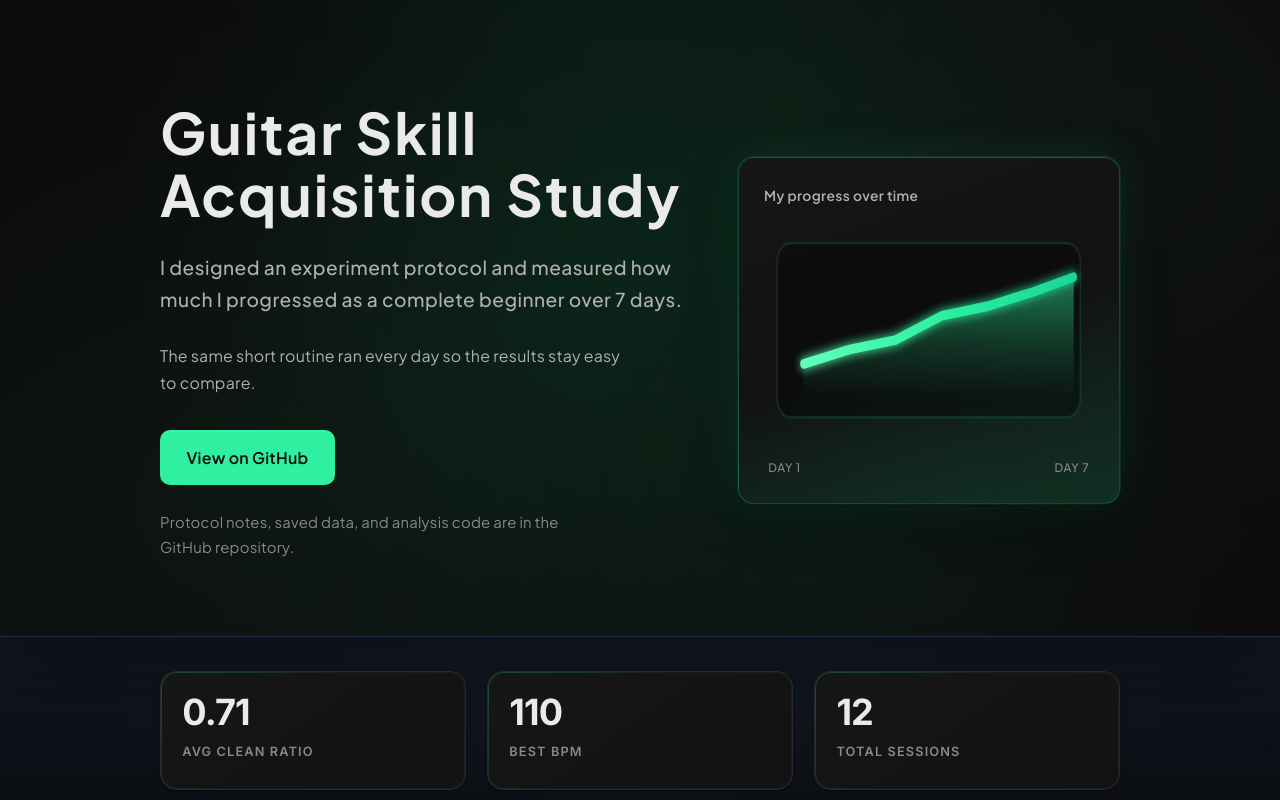
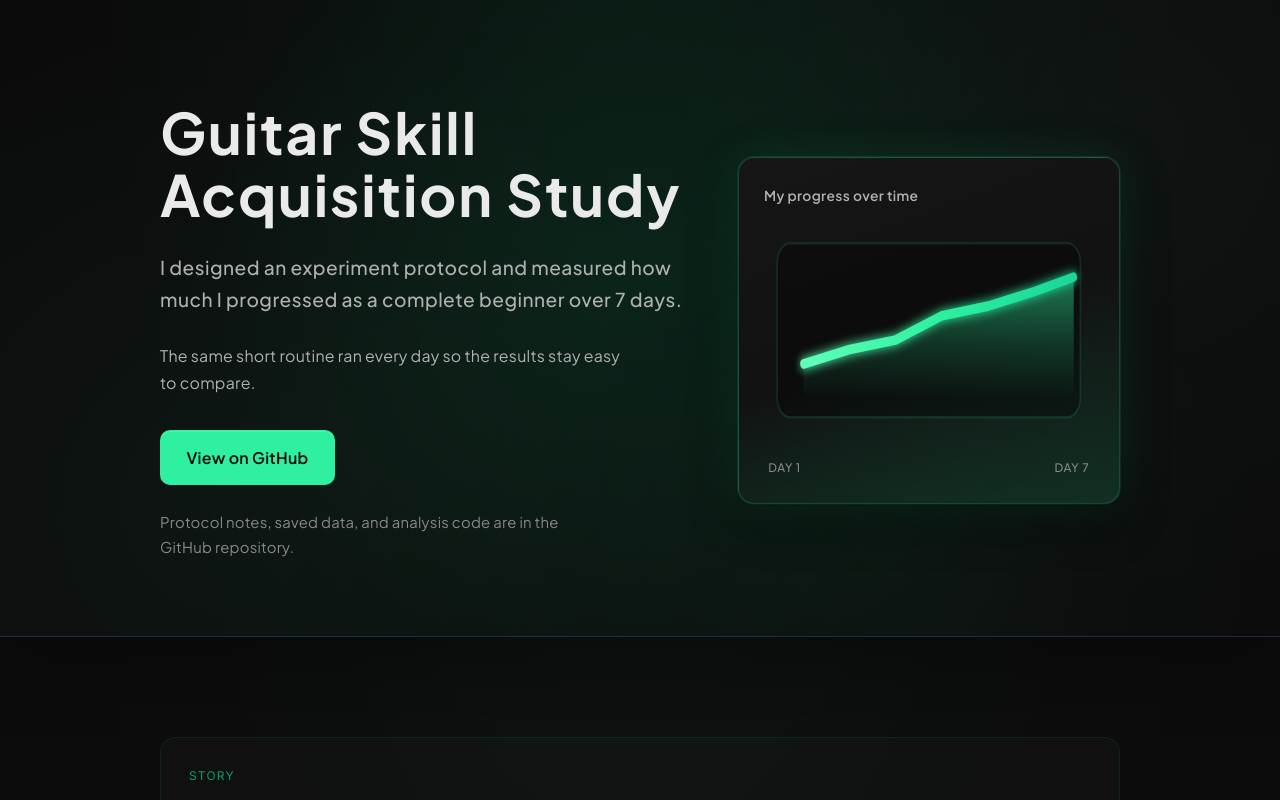
Before and after one commit to rishav-basnet/Guitar-Learning-Research-Website, a React (Vite) app: page / in a window 1280 px wide. Shown: the top 800 px of the page. Built offline with nearby package versions, Linux system fonts and the light colour scheme.

Commit message:
Remove metrics strip

```diff
--- a/src/App.css
+++ b/src/App.css
@@ -757,108 +757,3 @@
 .experiment-card__list li:last-child {
   margin-bottom: 0;
 }
-
-/* ----- Metrics strip ----- */
-.metrics-strip {
-  padding-block: var(--sp-8) var(--sp-6);
-  border-bottom: 1px solid rgba(42, 55, 80, 0.65);
-  background: linear-gradient(
-    180deg,
-    rgba(20, 28, 47, 0.65) 0%,
-    rgba(9, 15, 26, 0.35) 100%
-  );
-}
-
-.metrics-strip__grid {
-  display: grid;
-  gap: var(--sp-4);
-  grid-template-columns: 1fr;
-}
-
-@media (min-width: 560px) {
-  .metrics-strip__grid {
-    grid-template-columns: repeat(3, minmax(0, 1fr));
-    gap: var(--sp-5);
-  }
-}
-
-.metric-card {
-  position: relative;
-  padding: var(--sp-5) var(--sp-5);
-  border-radius: var(--radius-xl);
-  background: linear-gradient(
-    145deg,
-    var(--surface-raised) 0%,
-    var(--surface) 100%
-  );
-  border: 1px solid var(--border);
-  box-shadow: var(--shadow-sm);
-  overflow: hidden;
-  transition:
-    transform 0.2s ease,
-    box-shadow 0.2s ease,
-    border-color 0.2s ease;
-}
-
-.metric-card::before {
-  content: '';
-  position: absolute;
-  inset: 0;
-  border-radius: inherit;
-  padding: 1px;
-  background: linear-gradient(
-    135deg,
-    rgba(62, 207, 142, 0.35),
-    rgba(62, 207, 142, 0.05) 45%,
-    rgba(100, 140, 255, 0.12) 100%
-  );
-  mask:
-    linear-gradient(#fff 0 0) content-box,
-    linear-gradient(#fff 0 0);
-  mask-composite: exclude;
-  pointer-events: none;
-  opacity: 0.85;
-}
-
-.metric-card:hover {
-  transform: translateY(-4px);
-  box-shadow:
-    0 16px 36px rgba(0, 0, 0, 0.38),
-    0 0 0 1px rgba(62, 207, 142, 0.12);
-  border-color: var(--border-strong);
-}
-
-@media (prefers-reduced-motion: reduce) {
-  .metric-card {
-    transition: none;
-  }
-
-  .metric-card:hover {
-    transform: none;
-  }
-}
-
-.metric-card__value {
-  margin: 0 0 var(--sp-2);
-  font-size: clamp(1.75rem, 4vw, 2.125rem);
-  font-weight: 700;
-  letter-spacing: -0.024em;
-  line-height: 1.1;
-  color: var(--text);
-}
-
-.metric-card__label {
-  margin: 0 0 var(--sp-1);
-  font-size: 0.75rem;
-  font-weight: 600;
-  letter-spacing: 0.088em;
-  text-transform: uppercase;
-  color: var(--text-faint);
-}
-
-.metric-card__hint {
-  margin: 0;
-  font-size: 0.75rem;
-  line-height: 1.45;
-  color: var(--text-muted);
-}
--- a/src/App.jsx
+++ b/src/App.jsx
@@ -1,6 +1,5 @@
 import './App.css'
 import Hero from './components/Hero'
-import MetricsStrip from './components/MetricsStrip'
 import HowItStarted from './components/HowItStarted'
 import TheProblem from './components/TheProblem'
 import HowITested from './components/HowITested'
@@ -14,7 +13,6 @@ function App() {
   return (
     <div className="app">
       <Hero />
-      <MetricsStrip />
       <main className="main">
         <HowItStarted />
         <div className="section-divider" aria-hidden="true" />
--- a/src/components/MetricCard.jsx
+++ /dev/null
@@ -1,8 +0,0 @@
-export default function MetricCard({ label, value }) {
-  return (
-    <div className="metric-card">
-      <p className="metric-card__value">{value}</p>
-      <p className="metric-card__label">{label}</p>
-    </div>
-  )
-}
--- a/src/components/MetricsStrip.jsx
+++ /dev/null
@@ -1,22 +0,0 @@
-import Container from './Container'
-import MetricCard from './MetricCard'
-
-export default function MetricsStrip() {
-  return (
-    <div className="metrics-strip">
-      <Container>
-        <div className="metrics-strip__grid" role="list">
-          <div role="listitem">
-            <MetricCard label="Avg Clean Ratio" value="0.71" />
-          </div>
-          <div role="listitem">
-            <MetricCard label="Best BPM" value="110" />
-          </div>
-          <div role="listitem">
-            <MetricCard label="Total Sessions" value="12" />
-          </div>
-        </div>
-      </Container>
-    </div>
-  )
-}
```
